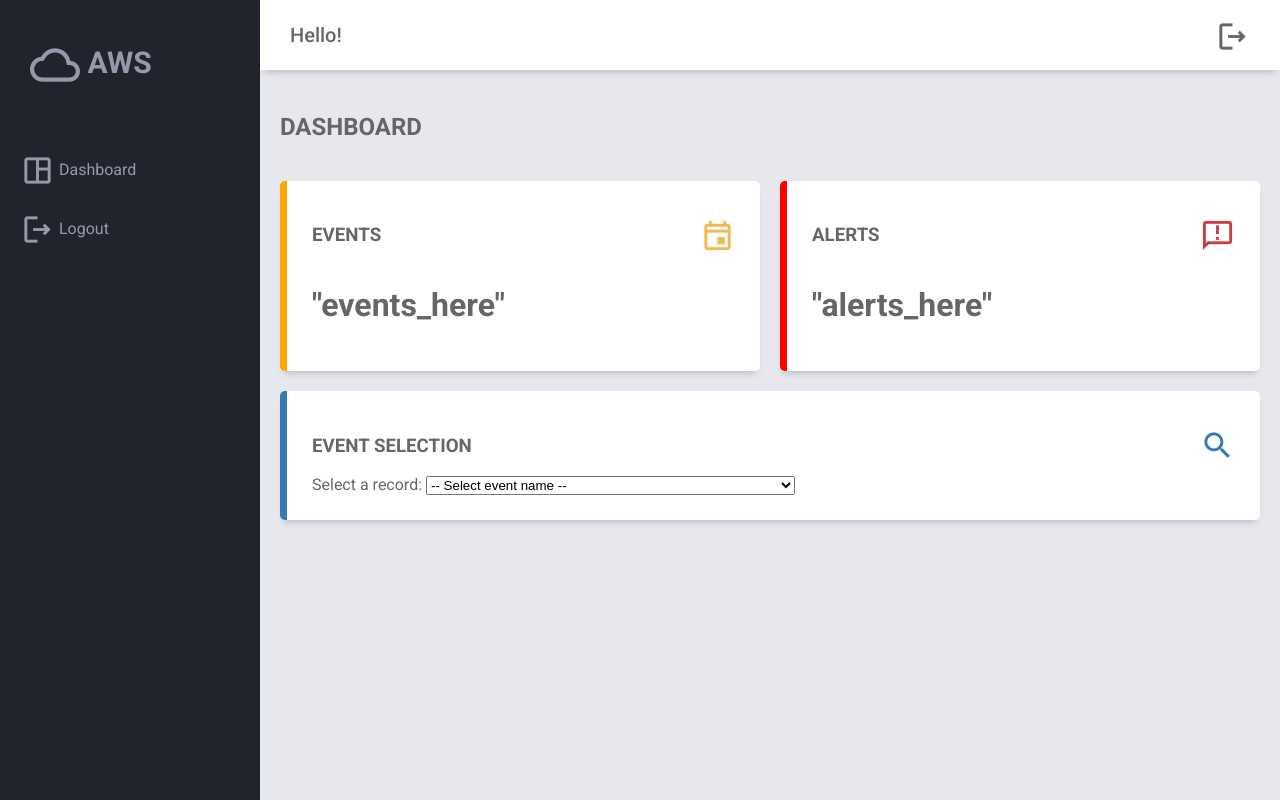
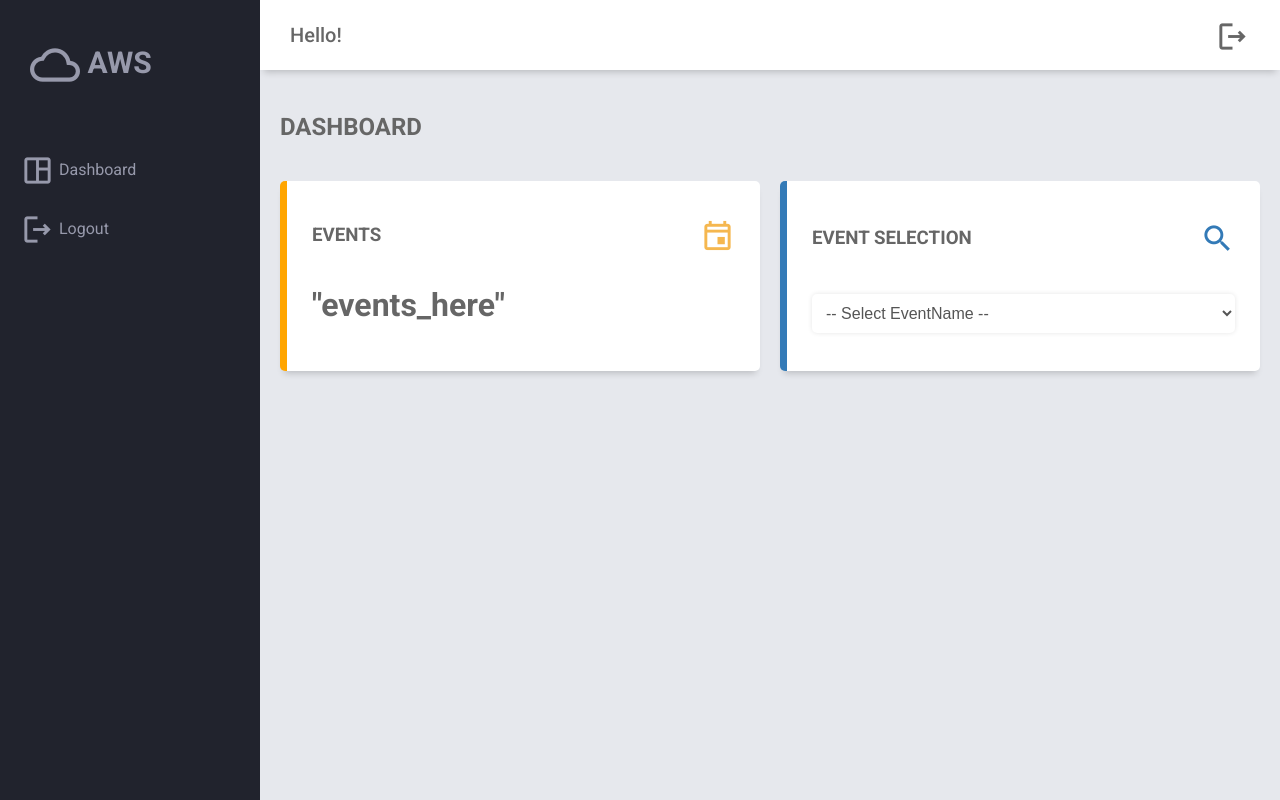
Before and after one commit to ElijahQuinones/capstone, a Flask app: template templates/dashboard.html in a window 1280 px wide. Run offline with Flask 2, Linux system fonts and the light colour scheme; the template is opened without the code that fills it, so the values that code supplies are empty; some libraries are stand-ins or nearby versions.

Commit message:
drop-down CSS, table edits

```diff
--- a/static/dashboard/dashboard.css
+++ b/static/dashboard/dashboard.css
@@ -170,11 +170,11 @@ body {
 }
 
 .card:nth-child(2) {
-    border-left: 7px solid red;
+    border-left: 7px solid #337ab7;
 }
 
 .card:nth-child(3) {
-    border-left: 7px solid #337ab7;
+    border-left: 7px solid red;
 }
 
 .card:nth-child(4) {
@@ -223,6 +223,7 @@ body {
     font-size: 16px;
     padding: 10px;
     width: 100%;
+    margin: 20px 0px 10px 0px;
     border: none;
     border-radius: 5px;
     background-color: #fff;
@@ -230,7 +231,7 @@ body {
     box-shadow: 0px 0px 5px rgba(0,0,0,0.1);
   }
   /* Submit button */
-  .submitButton-customizable {
+  button {
     font-size: 14px;
     font-weight: bold;
     margin: 20px 0px 10px 0px;
@@ -243,7 +244,7 @@ body {
     cursor: pointer;
   }
 
-  .submitButton-customizable:hover {
+  button:hover {
     color: #fff;
     background-color: #286090;
   }
--- a/static/dashboard/dashboard.js
+++ b/static/dashboard/dashboard.js
@@ -42,6 +42,7 @@ dropdown.addEventListener('change',function() {
         },
         "columns": [
             { "data": "Username" },
+            { "data": "EventName" },
             { "data": "EventId" },
             { "data": "EventSource" },
             { "data": "EventTime" },
--- a/templates/dashboard.html
+++ b/templates/dashboard.html
@@ -20,7 +20,7 @@
                 <div class="header-left">
                     <span class="username">Hello!</span>
                 </div>
-                    <a style="text-decoration: none; color: #666666;" href="">
+                    <a style="text-decoration: none; color: #666666;" href="./">
                         <div class="header-right">
                             <span class="material-icons-outlined">logout</span>
                     </a>
@@ -43,7 +43,7 @@
                             <span class="material-icons-outlined">space_dashboard</span> Dashboard
                         </li>
                     </a>
-                    <a style="text-decoration: none; color: #9799ab;" href="login.html">
+                    <a style="text-decoration: none; color: #9799ab;" href="./">
                         <li class="sidebar-list-item">
                             <span class="material-icons-outlined">logout</span> Logout
                         </li>
@@ -64,26 +64,20 @@
                         </div>
                         <h1>"events_here"</h1>
                     </div>
-                    <div class="card">
-                        <div class="card-inner">
-                            <h3>ALERTS</h3>
-                            <span class="material-icons-outlined text-red">announcement</span>
-                        </div>
-                        <h1>"alerts_here"</h1>
-                    </div>
+
                     <div class="card">
                         <div class="card-inner">
                             <h3>EVENT SELECTION</h3>
                             <span class="material-icons-outlined text-blue">search</span>
                         </div>
-
-                        <form method="post" id="enventForm">
-                            <label for="records">Select a record:</label>
-                            <select id="operations" name="operations">
-                                <option value="">-- Select event name --</option>
-                            </select>
-                        </form>
-                        <button onClick="window.location.reload();" id = "refresh">Refresh Page</button>
+                        <div class="dropdown-customizable">
+                            <form method="post" id="enventForm">
+                                <select id="operations" name="operations">
+                                    <option value="">-- Select EventName --</option>
+                                </select>
+                            </form>
+                        </div>
+                        <button onClick="window.location.reload();" id = "refresh">Change EventName</button>
                         <script>
                             // Read the event names from the file
                             fetch("{{ url_for('static', filename='dashboard/events.txt')}}")
@@ -144,7 +138,7 @@
                                 <thead>
                                     <tr>
                                         <th>Username</th>
-
+                                        <th>EventName</th>
                                         <th>EventId</th>
                                         <th>EventSource</th>
                                         <th>EventTime</th>
```
Also changed, not shown: templates/dropdown.html (deleted).
